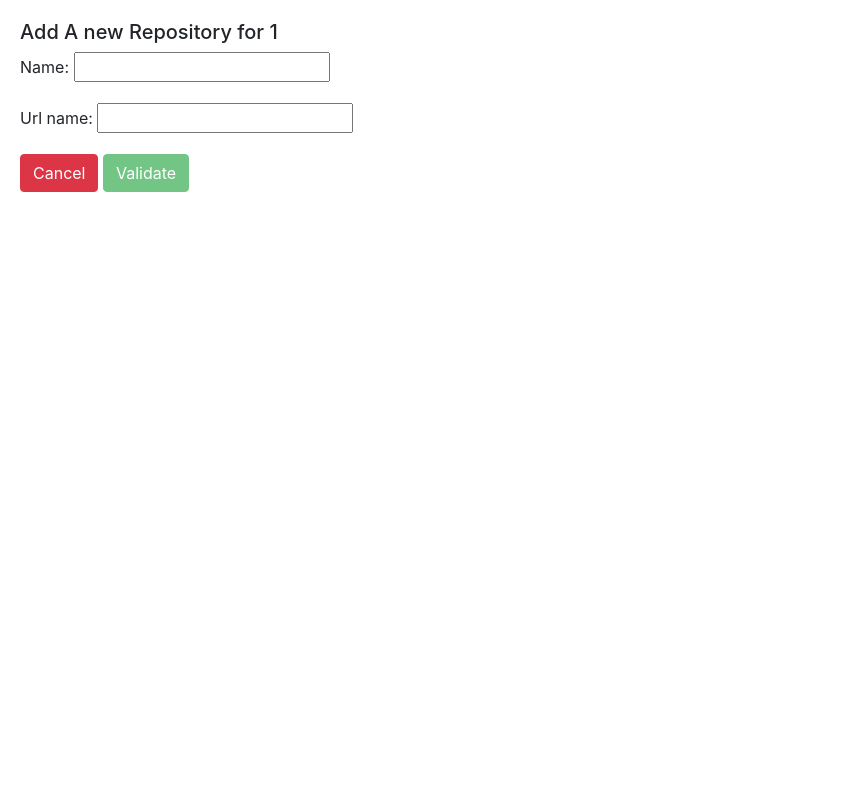
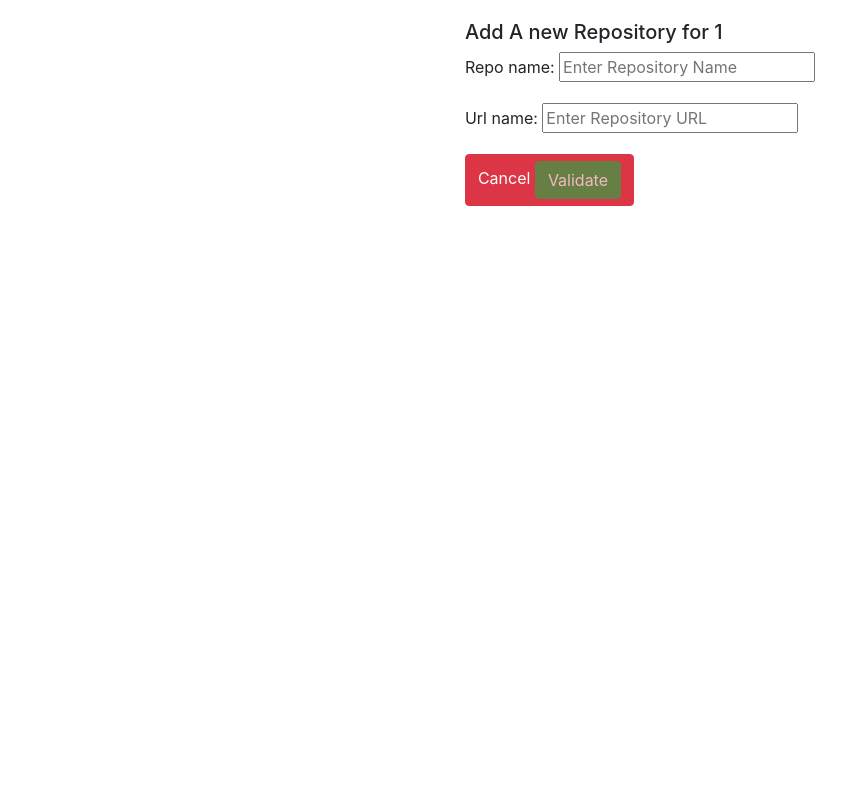
Before and after one commit to GGuarino88/Git_Repo_Analysis, a Django app: page /index/1/repo-create/ in a window 1280 px wide. Shown: the whole page, without its empty margins (0-858 px from the left). Run offline with Django 4.2, Linux system fonts and the light colour scheme; a user stored in the database is signed in; some libraries are stand-ins or nearby versions.

Commit message:
Added forms for customization

```diff
--- a/RepoAnalysis/RepoAnalysisApp/forms.py
+++ b/RepoAnalysis/RepoAnalysisApp/forms.py
@@ -1,12 +1,36 @@
+from django import forms
 from django.forms import ModelForm
-from django.core.exceptions import NON_FIELD_ERRORS
-from .models import Scan
+from .models import Scan, User_Scans
+
+
 class ScanForm(ModelForm):
+    title = forms.CharField(widget=forms.TextInput(attrs={
+        'class': 'input',
+        'type': 'text',
+        'placeholder': 'Enter Title'
+
+    }))
+
     class Meta:
         model = Scan
-        fields = ['title',]
-        error_messages = {
-            NON_FIELD_ERRORS: {
-                'unique_together': "%(model_name)s's %(field_labels)s are not unique.",
-            }
-        }
+        fields = ['title', ]
+
+
+class UserScanForm(ModelForm):
+    repo_name = forms.CharField(widget=forms.TextInput(attrs={
+        'class': 'input',
+        'type': 'text',
+        'placeholder': 'Enter Repository Name'
+
+    }))
+
+    url_name = forms.CharField(widget=forms.TextInput(attrs={
+        'class': 'input',
+        'type': 'text',
+        'placeholder': 'Enter Repository URL'
+
+    }))
+
+    class Meta:
+        model = User_Scans
+        fields = ['repo_name', 'url_name']
--- a/RepoAnalysis/RepoAnalysisApp/models.py
+++ b/RepoAnalysis/RepoAnalysisApp/models.py
@@ -14,15 +14,15 @@ class Scan(models.Model):
         return f"{self.title} {self.author}"
 class User_Scans(models.Model):
     scan_id = models.ForeignKey(Scan, on_delete=models.CASCADE)
-    name = models.CharField(max_length = 200)
+    repo_name = models.CharField(max_length = 200)
     url_name = models.URLField(max_length = 200)
     user_scan_created_at = models.DateTimeField(auto_now_add=True)
     user_scan_updated_at = models.DateTimeField(auto_now=True)
     class Meta():
         db_table = "user_scaned_repo"
         constraints = [
-            models.UniqueConstraint(fields=['scan_id', 'name'], name='scan_id_repo_name'),
+            models.UniqueConstraint(fields=['scan_id', 'repo_name'], name='scan_id_repo_name'),
             models.UniqueConstraint(fields=['scan_id', 'url_name'], name='repo_name_url_name')
         ]
     def __str__(self):
-        return f"{self.name}"
+        return f"{self.repo_name}"
--- a/RepoAnalysis/RepoAnalysisApp/templates/RepoAnalysisApp/RepoScanned/repo-create.html
+++ b/RepoAnalysis/RepoAnalysisApp/templates/RepoAnalysisApp/RepoScanned/repo-create.html
@@ -5,7 +5,7 @@
     <form id="repositoryForm" method="post">
         {% csrf_token %}
         {{ form.as_p }}
-        <a type="button" class="btn btn-danger" href="{% url 'scan' scan_session %}">Cancel</a>
+        <button type="button" class="btn btn-danger" href="{% url 'scan' scan_session %}">Cancel</a>
         <input type="submit" class="btn btn-success" name="submit" id="generateReportBtn" value="Validate" disabled>
     </form>
 </div>
--- a/RepoAnalysis/RepoAnalysisApp/templates/RepoAnalysisApp/ScanSession/base.html
+++ b/RepoAnalysis/RepoAnalysisApp/templates/RepoAnalysisApp/ScanSession/base.html
@@ -1,6 +1,83 @@
 <html lang="en">
 <head>
     <title>{% block title %}{% endblock %}</title>
+
+    <link href="https://fonts.googleapis.com/css2?family=Poppins:wght@400;600&display=swap" rel="stylesheet">
+    <style>
+        body {
+            font-family: 'Poppins', sans-serif;
+            margin: 0;
+            padding: 0;
+            display: flex;
+            flex-direction: column;
+            align-items: center;
+            justify-content: center;
+            height: 100vh;
+            text-align: center;
+            background: #f4f7fa;
+        }
+
+        {% comment %} .card {
+            max-width: 500px;
+            width: 100%;
+            padding: 20px;
+            background-color: #fff;
+            border-radius: 10px;
+            box-shadow: 0 5px 15px rgba(0, 0, 0, 0.1);
+            display: flex;
+            flex-direction: column;
+            align-items: center;
+        }
+
+        .card-title {
+            margin-bottom: 20px;
+            color: #3f51b5;
+        }
+
+        .btn-primary {
+            background: #3f51b5;
+            color: #fff;
+            border: none;
+            padding: 10px 20px;
+            border-radius: 5px;
+            cursor: pointer;
+        }
+
+        .btn-primary:hover {
+            opacity: 0.8;
+        }
+
+        .form-group {
+            margin-bottom: 20px;
+            width: 100%;
+            display: flex;
+            flex-direction: column;
+            align-items: center;
+        }
+
+        .form-group label {
+            display: block;
+            margin-bottom: 5px;
+            color: #555;
+            font-weight: 600;
+            text-align: center;
+        }
+
+        .form-control {
+            width: 100%;
+            padding: 10px;
+            border: 1px solid #ccc;
+            border-radius: 5px;
+            margin-left: 5px;
+        }
+
+        textarea.form-control {
+            resize: vertical;
+            min-height: 120px;
+        } {% endcomment %}
+    </style>
+</head>
+
     <!-- CSS only -->
     <link rel="stylesheet" href="https://stackpath.bootstrapcdn.com/bootstrap/4.5.0/css/bootstrap.min.css"
         integrity="sha384-9aIt2nRpC12Uk9gS9baDl411NQApFmC26EwAOH8WgZl5MYYxFfc+NcPb1dKGj7Sk" crossorigin="anonymous">
--- a/RepoAnalysis/RepoAnalysisApp/templates/RepoAnalysisApp/ScanSession/scan-create.html
+++ b/RepoAnalysis/RepoAnalysisApp/templates/RepoAnalysisApp/ScanSession/scan-create.html
@@ -4,7 +4,8 @@
     <h5>Create Scan Session</h5>
     <form method="post">
         {% csrf_token %}
-        {{form.as_p}}
+        {{ form.name }}
+        {{ form.title }}
         <a type="button" class="btn btn-danger" href="{%url 'index' %}">Cancel</a>
         <button type="submit" class="btn btn-success">Create</button>
     </form>
--- a/RepoAnalysis/RepoAnalysisApp/templates/RepoAnalysisApp/scan.html
+++ b/RepoAnalysis/RepoAnalysisApp/templates/RepoAnalysisApp/scan.html
@@ -17,10 +17,10 @@
             <tbody>
             {% for repo in user_scanned_repos %}
             <tr>
-                <td>{{ repo.name }}</td>
+                <td>{{ repo.repo_name }}</td>
                 <td>{{ repo.url_name }}</td>
                 <td>
-                    <form action={% url 'analyze' scan_session repo.name %} method="POST">
+                    <form action={% url 'analyze' scan_session repo.repo_name %} method="POST">
                         {% csrf_token %}
                         <div id="repositoryInput" class="form-group">
                             <input type="submit" class="btn btn-primary" name="submit" value="Generate Report">
--- a/RepoAnalysis/RepoAnalysisApp/views.py
+++ b/RepoAnalysis/RepoAnalysisApp/views.py
@@ -2,7 +2,7 @@ import os
 import csv
 import json
 from .models import Scan, User_Scans
-from .forms import ScanForm
+from .forms import ScanForm, UserScanForm
 from django.contrib import messages
 from django.db import IntegrityError
 from django.urls import reverse_lazy
@@ -196,8 +196,8 @@ def scan(request, scan_session):
 @method_decorator(login_required, name='dispatch')
 class RepoCreateView(CreateView):
     model = User_Scans
+    form_class = UserScanForm
     template_name = 'RepoAnalysisApp/RepoScanned/repo-create.html'
-    fields = ('name','url_name')
     def get_context_data(self, **kwargs):
         context = super().get_context_data(**kwargs)
         scan_session ={'scan_session': self.kwargs['scan_session']}
@@ -221,8 +221,8 @@ repo_create = RepoCreateView.as_view()
 @method_decorator(login_required, name='dispatch')
 class RepoEditView(UpdateView):
     model = User_Scans
+    form_class = UserScanForm
     template_name = 'RepoAnalysisApp/RepoScanned/repo-edit.html'
-    fields = ('name','url_name')
 
     def get_context_data(self, **kwargs):
         context = super().get_context_data(**kwargs)
```
Also changed, not shown: RepoAnalysis/RepoAnalysisApp/migrations/0006_remove_user_scans_scan_id_repo_name_and_more.py (added), RepoAnalysis/db.sqlite3.
